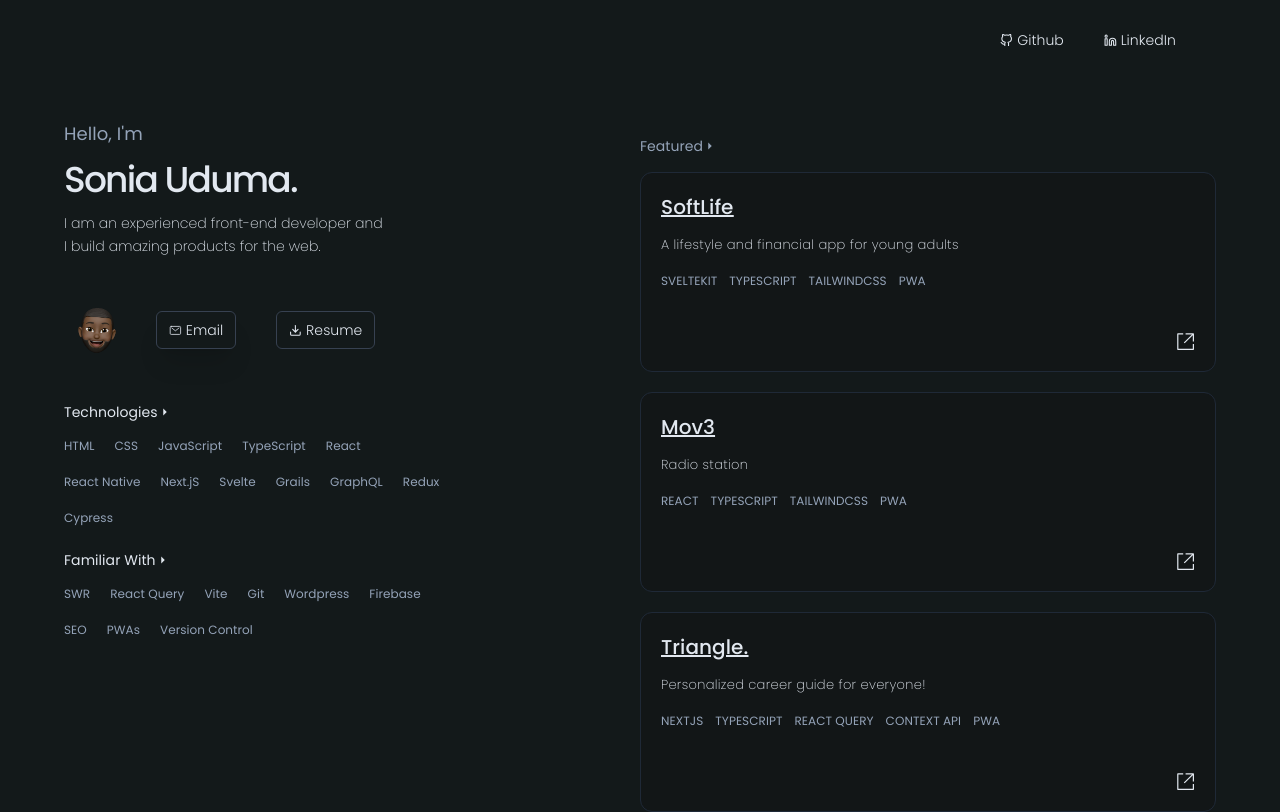
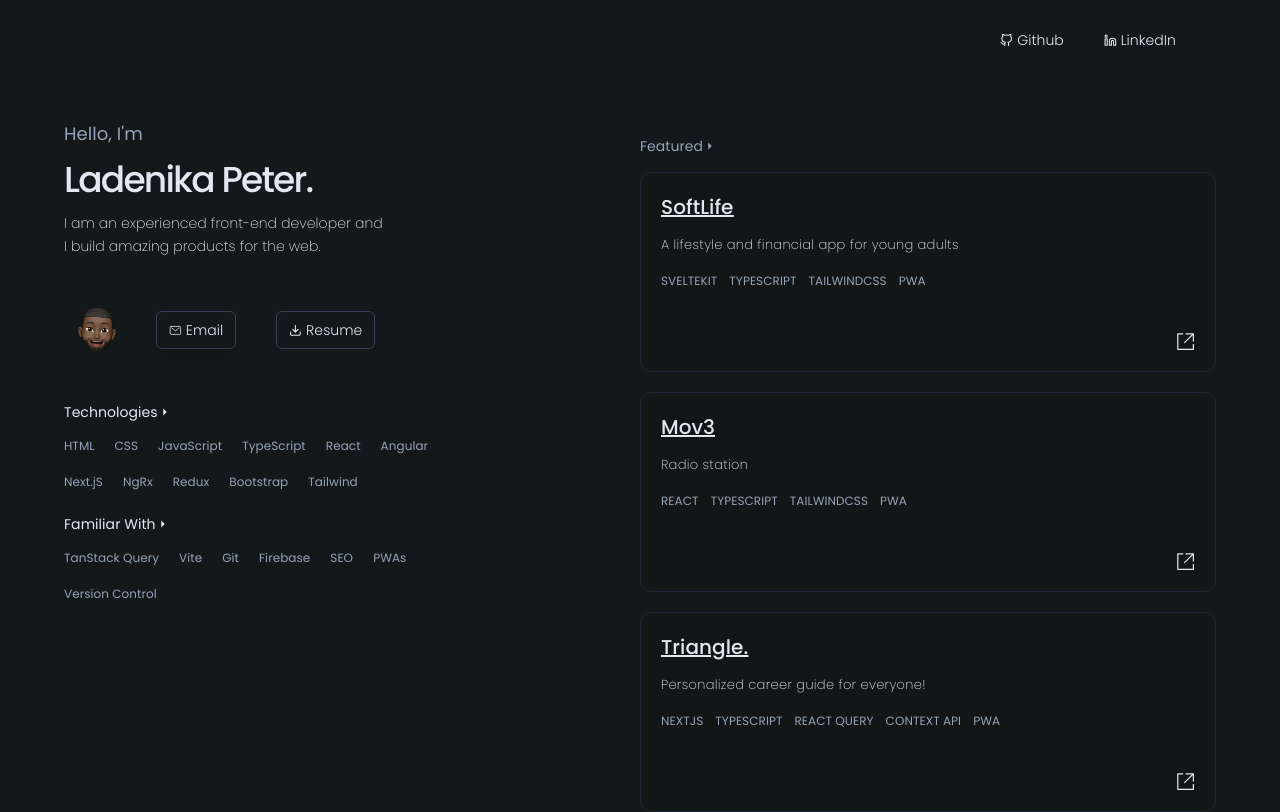
Before and after one commit to LadenikaPeter/My-Portfolio, a React (Vite) app: page / in a window 1280 px wide. Shown: the top 812 px of the page. Built offline with nearby package versions, Linux system fonts and the light colour scheme.

Commit message:
cleaning up

```diff
--- a/index.html
+++ b/index.html
@@ -8,41 +8,45 @@
     <title>Ladenika Peter - Front-end Developer</title>
     <meta
       name="description"
-      content="Front-end Developer focused on creating amazing and
-    interactive products for the web. Capable of identifying
-    opportunities to improve frontend design and user experience."
+      content="I specialize in frontend development,
+       with a focus on crafting exceptional and engaging web experiences.
+        My expertise lies in recognizing areas for frontend design enhancement and
+         improving user interaction to create outstanding products for the web"
     />
     <meta
       property="og:image"
-      content="https://res.cloudinary.com/dbqgv8zl7/image/upload/v1674815789/personal/memoji_jpzy0b.jpg"
+      content="https://res.cloudinary.com/dkasnxuwv/image/upload/v1710884142/avatar_gvikv9.jpg"
     />
 
     <!-- Twitter -->
     <meta property="twitter:card" content="summary_large_image" />
+    <!-- add my own site link -->
     <meta property="twitter:url" content="https://sohnya.dev" />
-    <meta property="twitter:title" content="Sonia | Front-end Developer" />
+    <meta property="twitter:title" content="Ladenika Peter | Front-end Developer" />
     <meta
       property="twitter:description"
       content="I build accessible and amazing products for the web."
     />
     <meta
       property="twitter:image"
-      content="https://res.cloudinary.com/dbqgv8zl7/image/upload/v1674815789/personal/memoji_jpzy0b.jpg"
+      content="https://res.cloudinary.com/dkasnxuwv/image/upload/v1710884142/avatar_gvikv9.jpg"
     />
 
     <!-- Open Graph / Facebook -->
     <meta property="og:type" content="website" />
+    <!-- add my own site link -->
     <meta property="og:url" content="https://sohnya.dev" />
-    <meta property="og:title" content="Sonia — Frontend Developer" />
+    <meta property="og:title" content="Ladenika Peter — Frontend Developer" />
     <meta
       property="og:description"
-      content="Front-end Developer focused on creating amazing and
-      interactive products for the web. Capable of identifying
-      opportunities to improve frontend design and user experience."
+      content="I specialize in frontend development,
+      with a focus on crafting exceptional and engaging web experiences.
+       My expertise lies in recognizing areas for frontend design enhancement and
+        improving user interaction to create outstanding products for the web"
     />
     <meta
       property="og:image"
-      content="https://res.cloudinary.com/dbqgv8zl7/image/upload/v1674815789/personal/memoji_jpzy0b.jpg"
+      content="https://res.cloudinary.com/dkasnxuwv/image/upload/v1710884142/avatar_gvikv9.jpg"
     />
   </head>
   <body>
--- a/src/components/Hero.jsx
+++ b/src/components/Hero.jsx
@@ -20,7 +20,7 @@ export default function Hero() {
           <p className="font-normal text-lg text-slate-400">Hello, I'm</p>
 
           <h2 className="text-3xl lg:text-4xl font-medium mt-3 tracking-tighter">
-            Sonia Uduma.
+            Ladenika Peter.
           </h2>
 
           <div className="mt-3">
@@ -62,7 +62,7 @@ export default function Hero() {
             <div className="lg:ml-7 flex items-center">
               <a
                 className="mr-10 shadow-xl flex border px-3 py-2 rounded-md border-gray-700 text-slate-200 font-light text-sm items-center gap-1 hover:scale-110 transition ease-in-out duration-500"
-                href="mailto:sohnyauduma@gmail.com"
+                href="mailto:peterladenika@gmail.com"
                 target="_blank"
                 rel="noopener noreferrer"
               >
@@ -71,7 +71,7 @@ export default function Hero() {
               </a>
               <a
                 className="flex text-slate-200 border px-3 py-2 rounded-md border-gray-700 font-light text-sm items-center gap-1 hover:scale-110 transition ease-in-out duration-500"
-                href="https://drive.google.com/file/d/1k5NZWBi5kY-IfRl-zivMSXJCm9FFsso1/view?usp=sharing"
+                href="https://drive.google.com/file/d/1MkhJPE9zSFaD47FeAA7uaBzLGttyfkVt/view?usp=sharing"
                 target="_blank"
                 rel="noopener noreferrer"
               >
--- a/src/components/Navbar.jsx
+++ b/src/components/Navbar.jsx
@@ -7,7 +7,7 @@ export default function Navbar() {
       <div className="flex items-center justify-end h-full font-light text-sm">
         <a
           className="items-center gap-1 hover:scale-110 transition ease-in-out duration-500 hidden lg:flex"
-          href="https://github.com/uduma-sonia"
+          href="https://github.com/LadenikaPeter"
           target="_blank"
           rel="noopener noreferrer"
         >
@@ -16,7 +16,7 @@ export default function Navbar() {
         </a>
         <a
           className="mx-10 items-center gap-1 hover:scale-110 transition ease-in-out duration-500 hidden lg:flex"
-          href="https://www.linkedin.com/in/sonia-uduma-3529501ba/"
+          href="https://www.linkedin.com/in/peter-ladenika/"
           target="_blank"
           rel="noopener noreferrer"
         >
@@ -24,26 +24,16 @@ export default function Navbar() {
           LinkedIn
         </a>
 
-        {/* <a
-          className="items-center gap-1 hover:scale-110 transition ease-in-out duration-500 hidden lg:flex"
-          href="https://twitter.com/Sonia_Uduma"
-          target="_blank"
-          rel="noopener noreferrer"
-        >
-          <FiTwitter size="0.8rem" />
-          Twitter
-        </a> */}
-
         <a
           className="mr-10 lg:hidden"
-          href="mailto:sohnyauduma@gmail.com"
+          href="mailto:peterladenika@gmail.com"
           target="_blank"
           rel="noopener noreferrer"
         >
           Email
         </a>
         <a
-          href="https://drive.google.com/file/d/1k5NZWBi5kY-IfRl-zivMSXJCm9FFsso1/view?usp=sharing"
+          href="https://drive.google.com/file/d/1MkhJPE9zSFaD47FeAA7uaBzLGttyfkVt/view?usp=sharing"
           target="_blank"
           className="lg:hidden"
           rel="noopener noreferrer"
--- a/src/components/Technologies.jsx
+++ b/src/components/Technologies.jsx
@@ -14,13 +14,12 @@ export default function Technologies() {
         <li>JavaScript</li>
         <li>TypeScript</li>
         <li>React</li>
-        <li>React Native</li>
+        <li>Angular</li>
         <li>Next.jS</li>
-        <li>Svelte</li>
-        <li>Grails</li>
-        <li>GraphQL</li>
+        <li>NgRx</li>
         <li>Redux</li>
-        <li>Cypress</li>
+        <li>Bootstrap</li>
+        <li>Tailwind</li>
       </ul>
 
       <p className="mb-4 mt-6 text-sm flex items-center">
@@ -28,11 +27,9 @@ export default function Technologies() {
       </p>
 
       <ul className="text-xs text-slate-400 flex gap-5 max-w-sm flex-wrap">
-        <li>SWR</li>
-        <li>React Query</li>
+        <li>TanStack Query</li>
         <li>Vite</li>
         <li>Git</li>
-        <li>Wordpress</li>
         <li>Firebase</li>
         <li>SEO</li>
         <li>PWAs</li>
```
